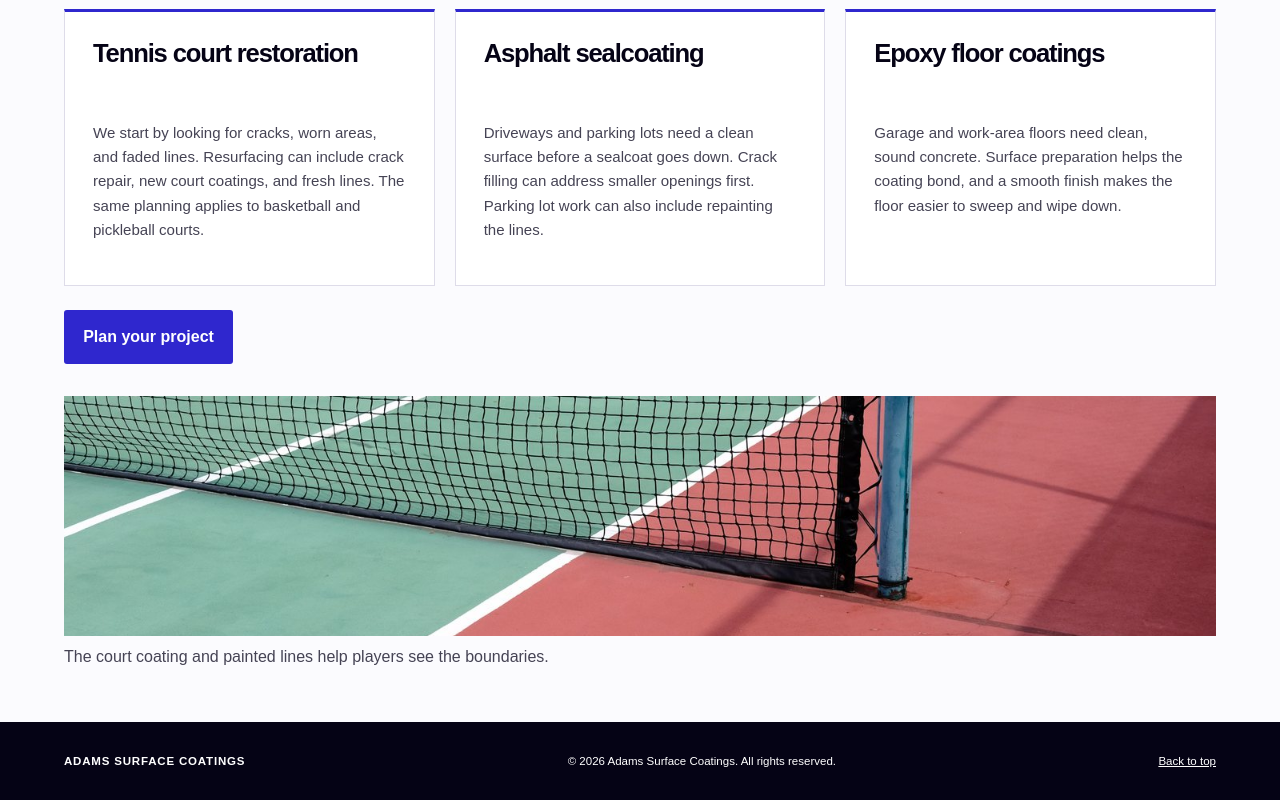
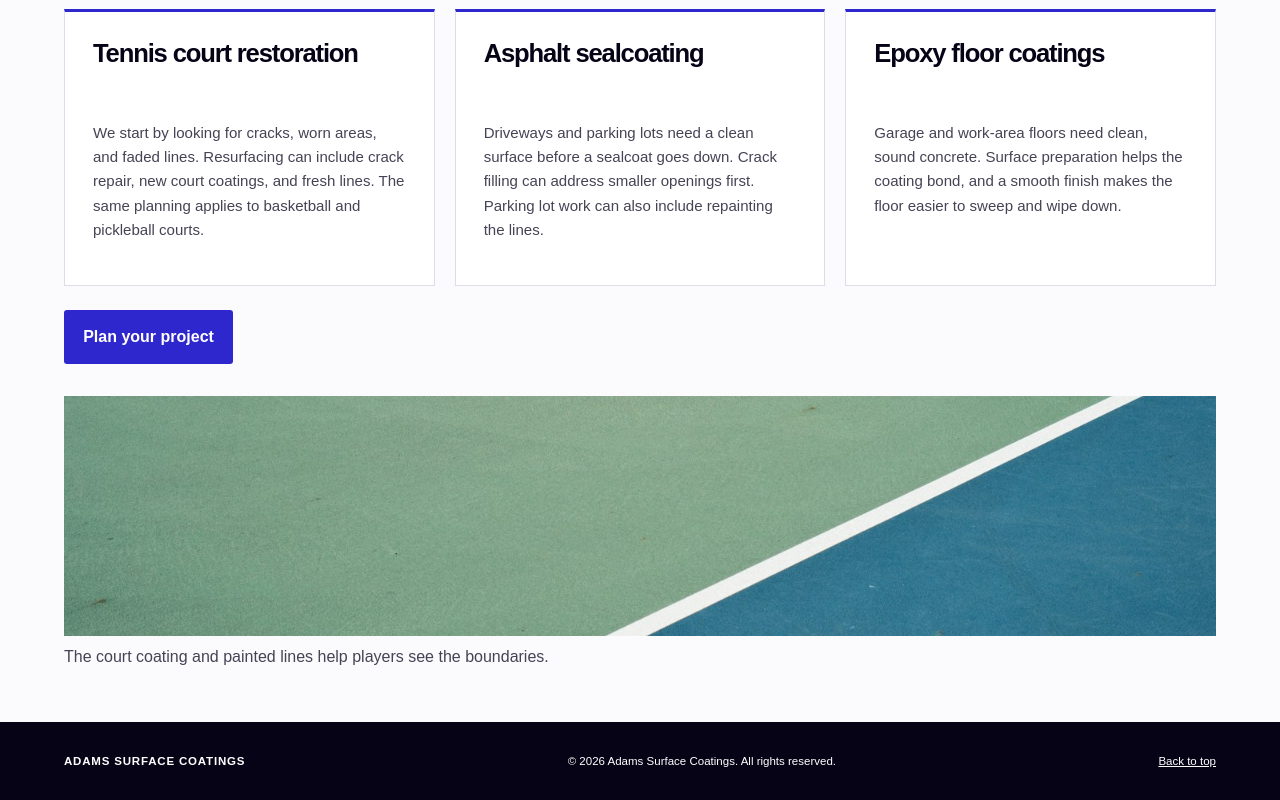
Before and after one commit to S-Shilbayeh/S-Shilbayeh.github.io, a plain HTML site: page services.html in a window 1280 px wide. Shown: the part 386-1186 px from the top of the page. Drawn offline with Linux system fonts and the light colour scheme.

Commit message:
Service Photo

```diff
--- a/services.html
+++ b/services.html
@@ -51,7 +51,8 @@
         </div>
         <p class="page-link"><a class="button" href="index.html#contact">Plan your project</a></p>
         <figure class="service-photo">
-          <img src="court-detail.jpg?v=2" alt="Tennis net between the two sides of a red and green outdoor court" width="1440" height="960" loading="lazy">
+          <img src="service-court.jpg" alt="White lines on a blue and green tennis court surface"
+               width="1440" height="960" loading="lazy" style="object-position: center 80%;">
           <figcaption>The court coating and painted lines help players see the boundaries.</figcaption>
         </figure>
       </div>
```
Also changed, not shown: service-court.jpg (added).
